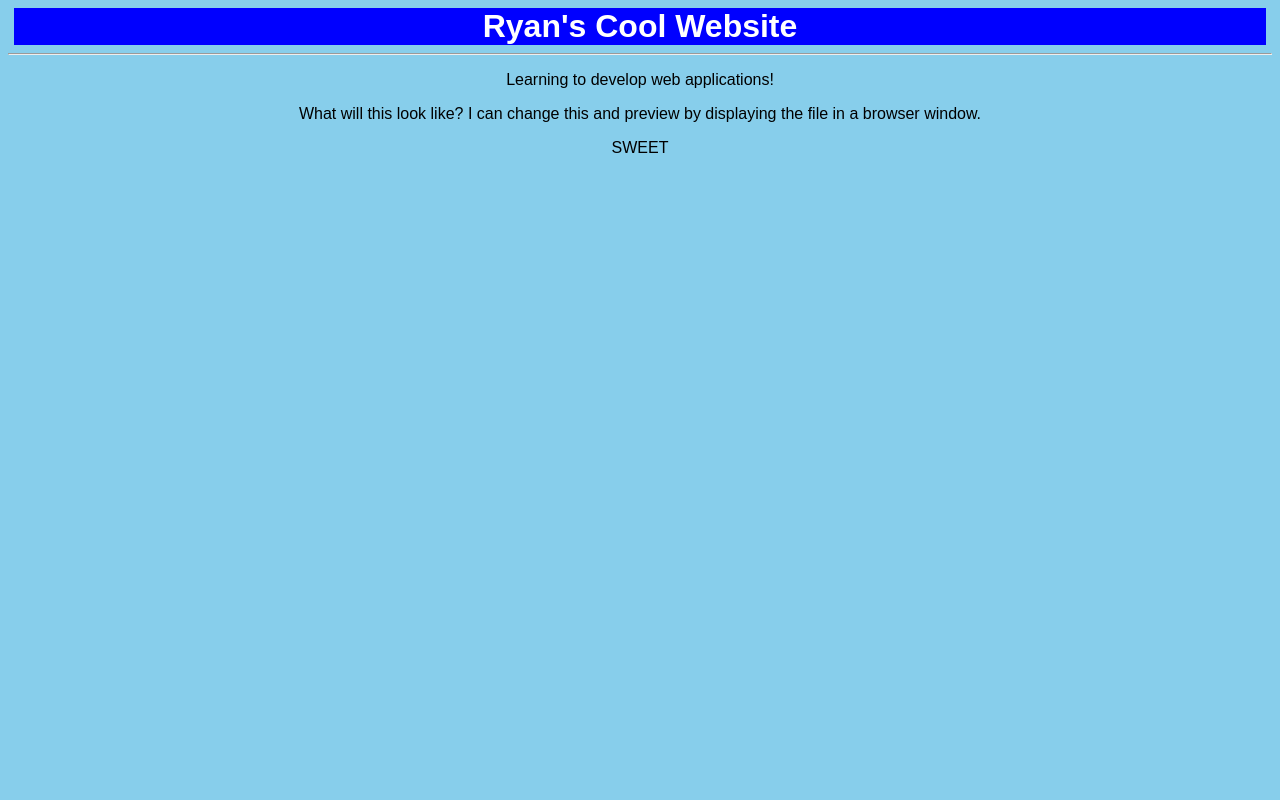
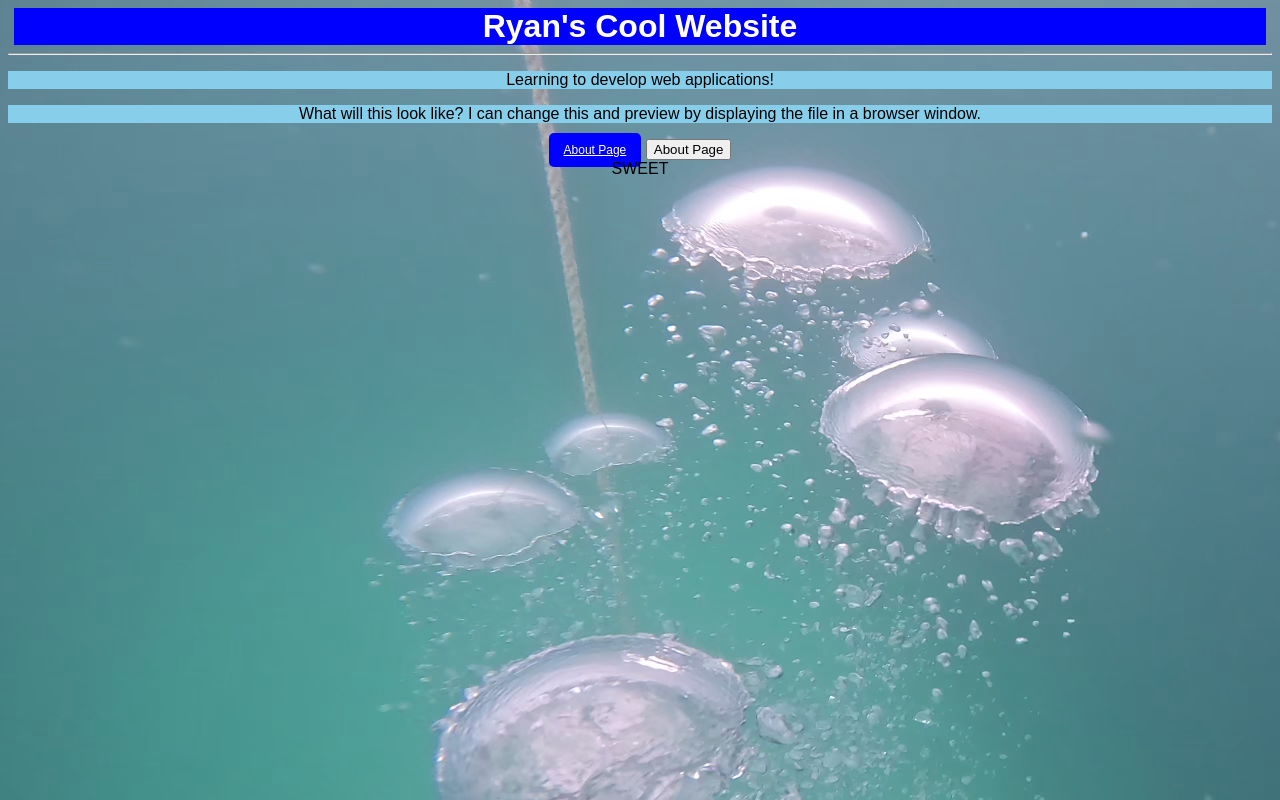
Before and after one commit to smith-ryan/weblearn, a plain HTML site: page index.html in a window 1280 px wide. Drawn offline with Linux system fonts and the light colour scheme; files whose address does not match are found by name.

Commit message:
Added images and buttons for navigating

```diff
--- a/index.html
+++ b/index.html
@@ -5,15 +5,28 @@
 <head>
 <link rel="stylesheet" href="ryansite.css">
 <title>Ryan's Site</title>
+<link rel="icon" type="image/x-icon" href="C:/Users/smith/pyproj/weblearn/img/Bubble Logo 1.png">
+
+<style>
+body {
+	background-image: url("C:/Users/smith/pyproj/weblearn/img/Bubble Logo 1.png");
+}
+</style>
+
 </head>
 <body>
 
 <h1>Ryan's Cool Website</h1>
+<!--<img src="C:\Users\smith\pyproj\weblearn\img\Bubble Logo 1.png" alt="SCUBA Bubbles" style="width:1000px;height:562.5px;">-->
 <hr>
 <p>Learning to develop web applications!</p>
 <p>What will this look like?  I can change this and preview by displaying the file in a browser window.</p>
 
-<footer>SWEET</footer>
+<a href="about.html" class="button">About Page</a>
+
+<button onclick="document.location='about.html'">About Page</button>
+
+<footer class="fixed">SWEET</footer>
 
 </body>
 </html>
--- a/ryansite.css
+++ b/ryansite.css
@@ -16,9 +16,21 @@ p {
 	font-family: arial;
 }
 
-#footer {
+.fixed {
 	postiion:fixed;
 	bottom:0;
 	left:0;
-	font-family: arial;
 }
+
+.button {
+	background-color: blue;
+	border: 0.5px;
+	border-radius: 5px;
+	color: white;
+	text-align: center;
+	font-size: 12px;
+	padding: 10px 15px;
+	cursor: pointer;
+}
+
+title-icon = <link rel="icon" type="image/x-icon" href="C:/Users/smith/pyproj/weblearn/img/Bubble Logo 1.png">
```
Also changed, not shown: about.html (+11 -1 lines), img/Bubble Logo 1.png (added), img/sea turtle dive two hawaii.jpg (added), 1 other file.
